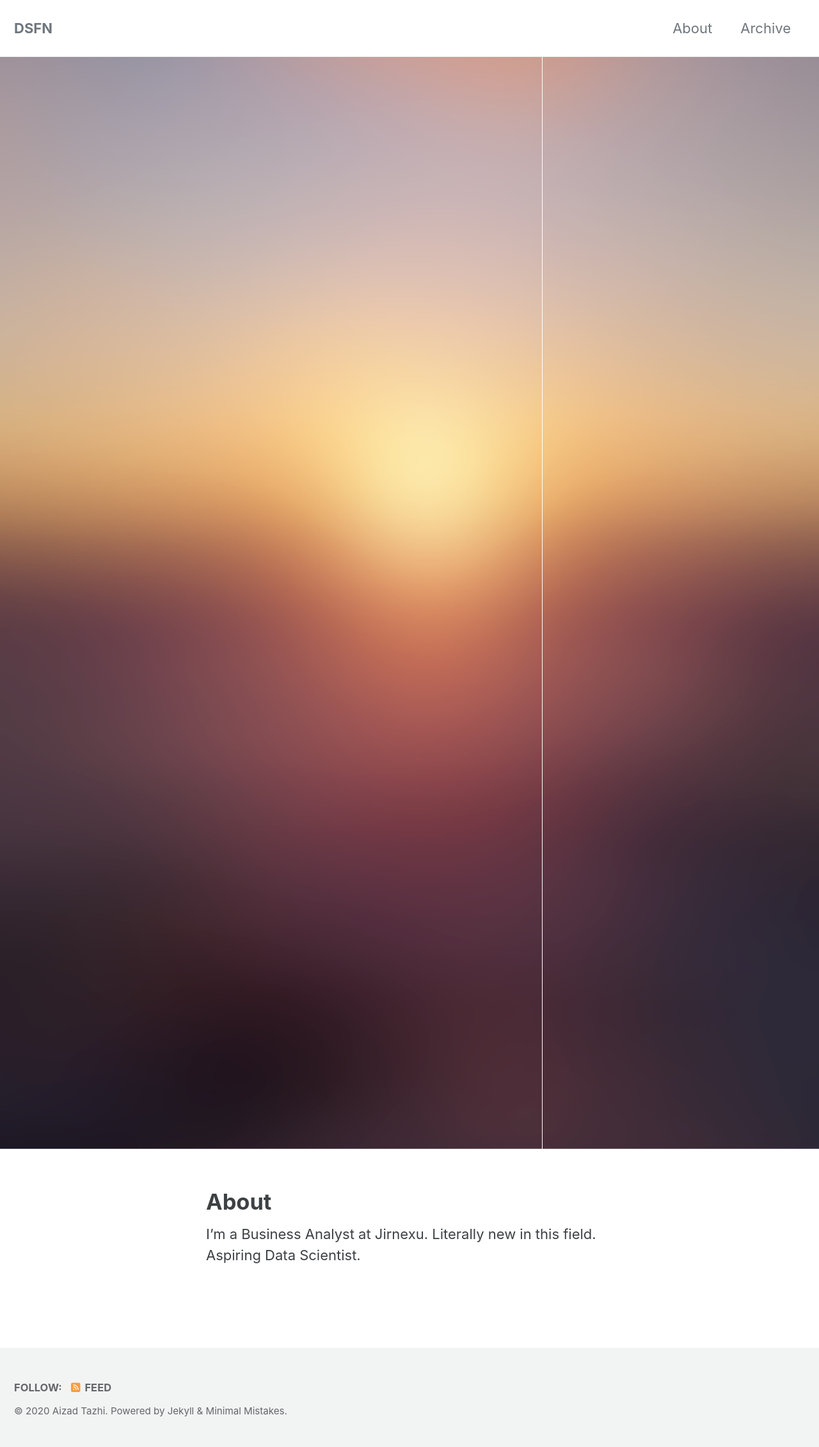
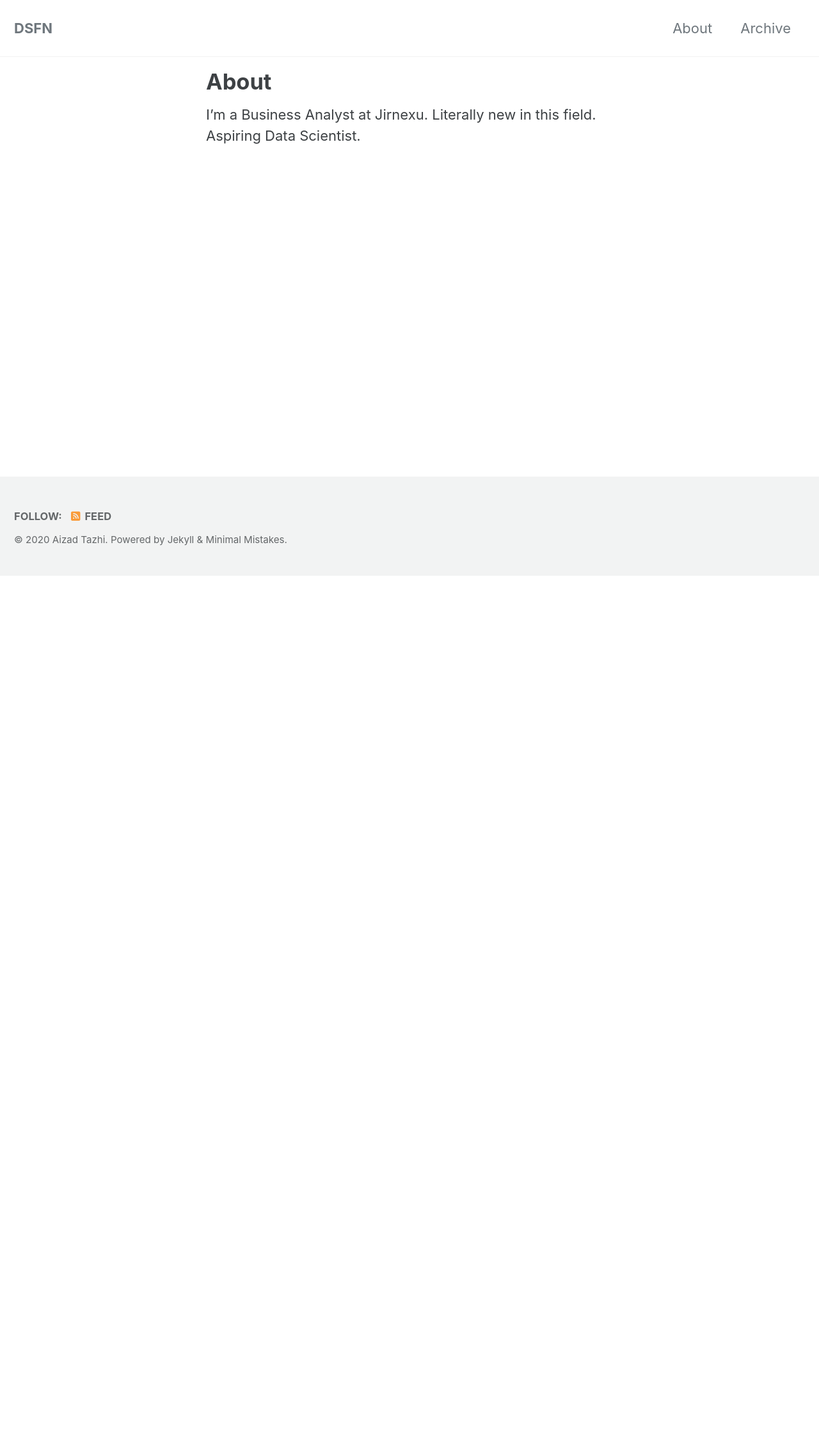
Before and after one commit to aizad1125/aizad1125.github.io, a Jekyll site: the page built from _pages/about.md, in a window 1280 px wide. Shown: the whole page at 64% size. Built offline with Jekyll 4.4.1, drawn with Linux system fonts in a browser that asks for light colours; cached includes are drawn as plain includes; nearby versions of some CDN libraries; after the commit the page ends 900 px from its top, so only the background shows below that.

Commit message:
remove header image

```diff
--- a/_pages/about.md
+++ b/_pages/about.md
@@ -1,8 +1,6 @@
 ---
 title: "About"
 permalink: /about/
-header:
-    image: "/images/abstract.png"
 ---
 
 I'm a Business Analyst at Jirnexu. Literally new in this field. Aspiring Data Scientist.
--- a/index.html
+++ b/index.html
@@ -1,6 +1,4 @@
 ---
 layout: home
 author_profile: true
-header:
-    image: "/images/abstract.png"
 ---
```
